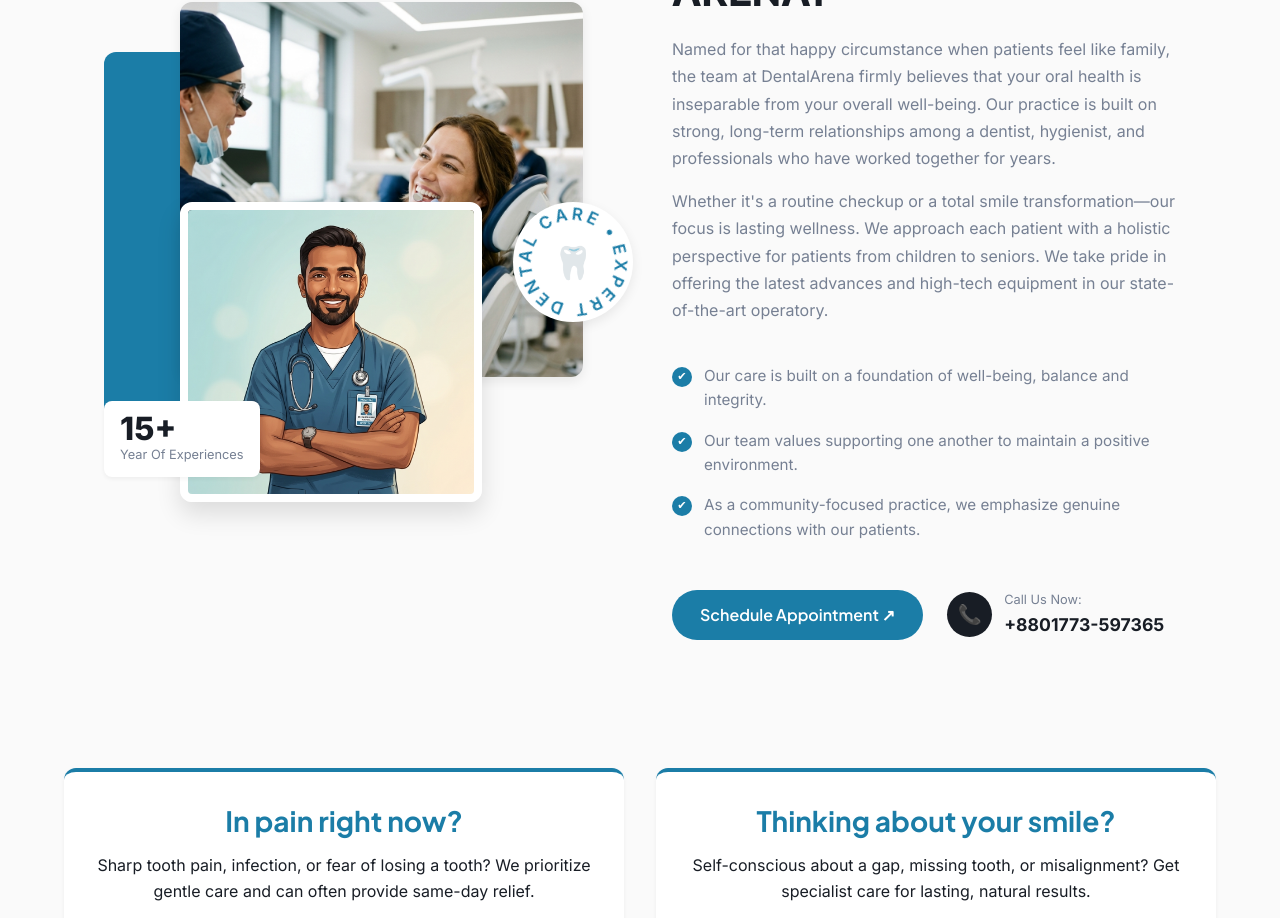
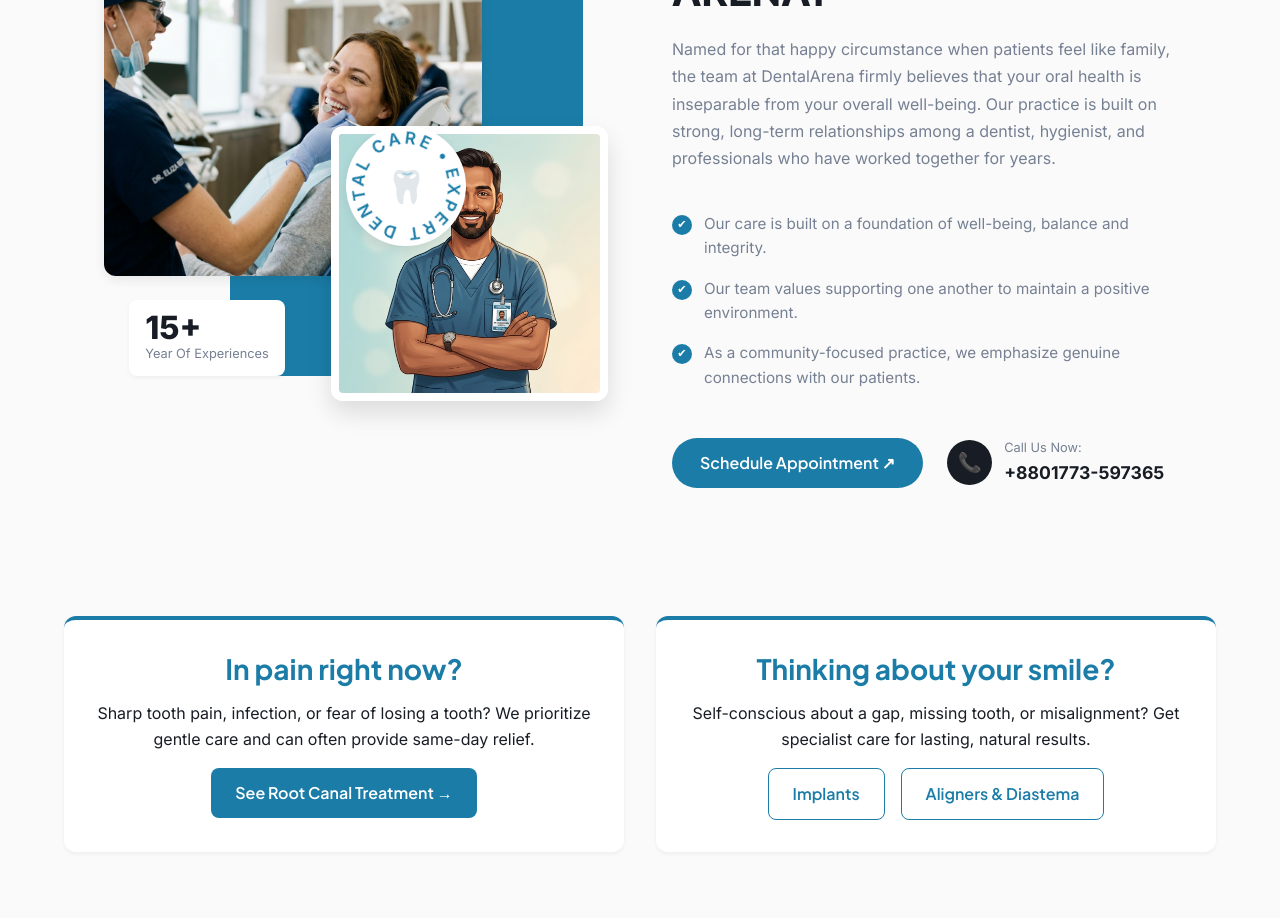
Before and after one commit to farad-alam/DentalArena, a Next.js app: page / in a window 1280 px wide. Shown: the part 1080-1998 px from the top of the page. Built offline with nearby package versions, Linux system fonts and the light colour scheme.

Commit message:
style: adjust specialties image collage layout and reduce text

```diff
--- a/src/app/page.module.css
+++ b/src/app/page.module.css
@@ -251,8 +251,8 @@
 
 .imageShape {
   position: absolute;
-  top: 10%;
-  left: 0;
+  bottom: 10%;
+  right: 5%;
   width: 70%;
   height: 80%;
   background-color: var(--color-primary); /* Teal shape */
@@ -263,9 +263,9 @@
 .imageMain {
   position: absolute;
   top: 0;
-  right: 5%;
-  width: 80%;
-  height: 75%;
+  left: 0;
+  width: 75%;
+  height: 70%;
   object-fit: cover;
   border-radius: var(--radius-lg);
   z-index: 2;
@@ -274,10 +274,10 @@
 
 .imageSecondary {
   position: absolute;
-  bottom: 0;
-  left: 15%;
-  width: 60%;
-  height: 60%;
+  bottom: 5%;
+  right: 0;
+  width: 55%;
+  height: 55%;
   object-fit: cover;
   border-radius: var(--radius-lg);
   z-index: 3;
@@ -287,8 +287,8 @@
 
 .experienceBadge {
   position: absolute;
-  bottom: 5%;
-  left: 0;
+  bottom: 10%;
+  left: 5%;
   z-index: 4;
   background: var(--color-white);
   padding: var(--spacing-3) var(--spacing-4);
@@ -313,7 +313,8 @@
 .circularBadge {
   position: absolute;
   top: 40%;
-  right: -5%;
+  left: 60%; /* Placed between the two images */
+  transform: translateX(-50%);
   z-index: 4;
   width: 120px;
   height: 120px;
--- a/src/app/page.tsx
+++ b/src/app/page.tsx
@@ -77,9 +77,6 @@
             <h2 className={styles.specialtiesTitle}>WHY CHOOSE DENTAL ARENA.</h2>
             <p className={styles.specialtiesDesc}>
               Named for that happy circumstance when patients feel like family, the team at DentalArena firmly believes that your oral health is inseparable from your overall well-being. Our practice is built on strong, long-term relationships among a dentist, hygienist, and professionals who have worked together for years.
-            </p>
-            <p className={styles.specialtiesDesc}>
-              Whether it's a routine checkup or a total smile transformation—our focus is lasting wellness. We approach each patient with a holistic perspective for patients from children to seniors. We take pride in offering the latest advances and high-tech equipment in our state-of-the-art operatory.
             </p>
             <ul className={styles.specialtiesList}>
               <li>
```
